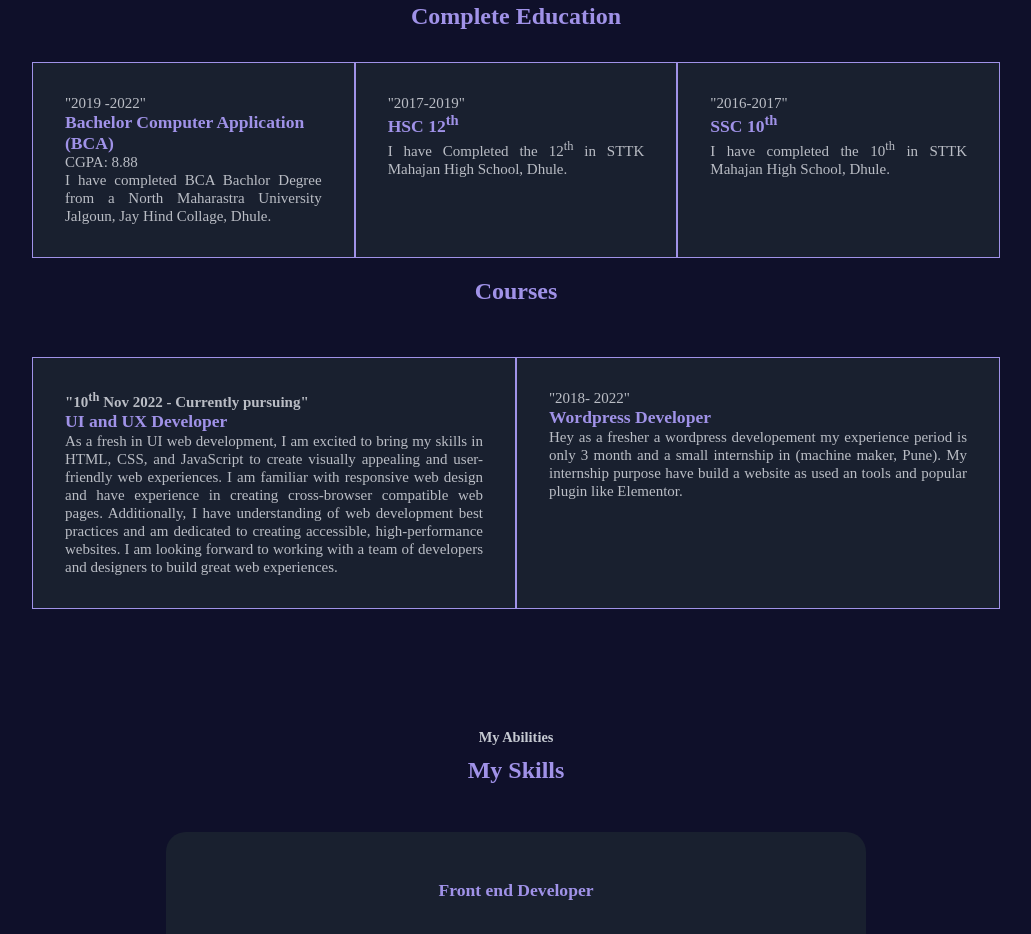
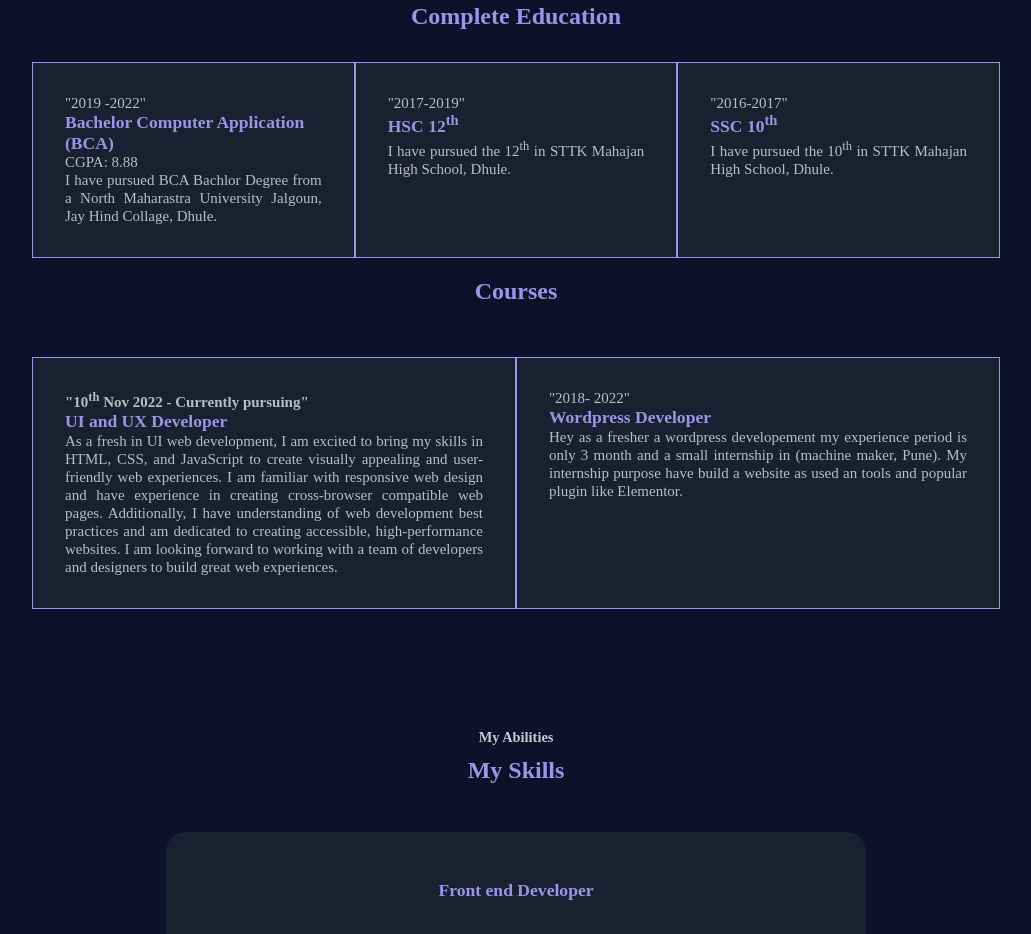
Before and after one commit to sachinpadyar22/sachin-portfolio, a plain HTML site: page index.html in a window 1280 px wide. Shown: the part 1574-2508 px from the top of the page, without its empty margins (124-1155 px from the left). Drawn offline with nearby package versions, Linux system fonts and the light colour scheme.

Commit message:
Update index.html

```diff
--- a/index.html
+++ b/index.html
@@ -182,18 +182,18 @@
                         <span>"2019 -2022"</span>
                         <h3>Bachelor Computer Application (BCA)</h3>
                         <span>CGPA: 8.88</span>
-                        <p>I have completed BCA Bachlor Degree from a North Maharastra University Jalgoun, Jay Hind Collage, Dhule.</p>
+                        <p>I have pursued BCA Bachlor Degree from a North Maharastra University Jalgoun, Jay Hind Collage, Dhule.</p>
                     </div>
 
                     <div class="box">
                        <span>"2017-2019"</span>
                        <h3>HSC 12<sup>th</sup></h3>
-                       <p>I have Completed the 12<sup>th</sup> in STTK Mahajan High School, Dhule.</p>
+                       <p>I have pursued the 12<sup>th</sup> in STTK Mahajan High School, Dhule.</p>
                     </div>
                     <div class="box">
                         <span>"2016-2017"</span>
                         <h3>SSC 10<sup>th</sup></h3>
-                        <p>I have completed the 10<sup>th</sup> in STTK Mahajan High School, Dhule.</p>
+                        <p>I have pursued the 10<sup>th</sup> in STTK Mahajan High School, Dhule.</p>
                     </div>
 
                 </div>
```
